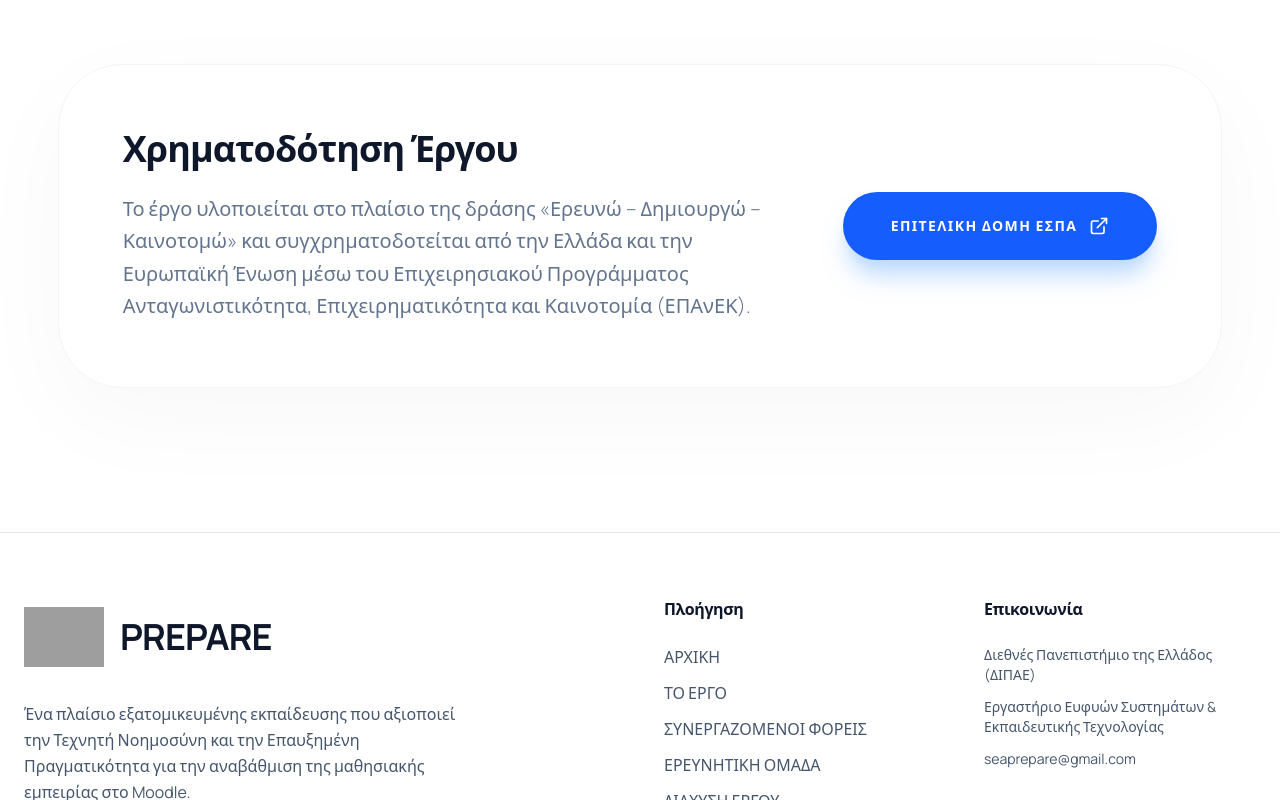
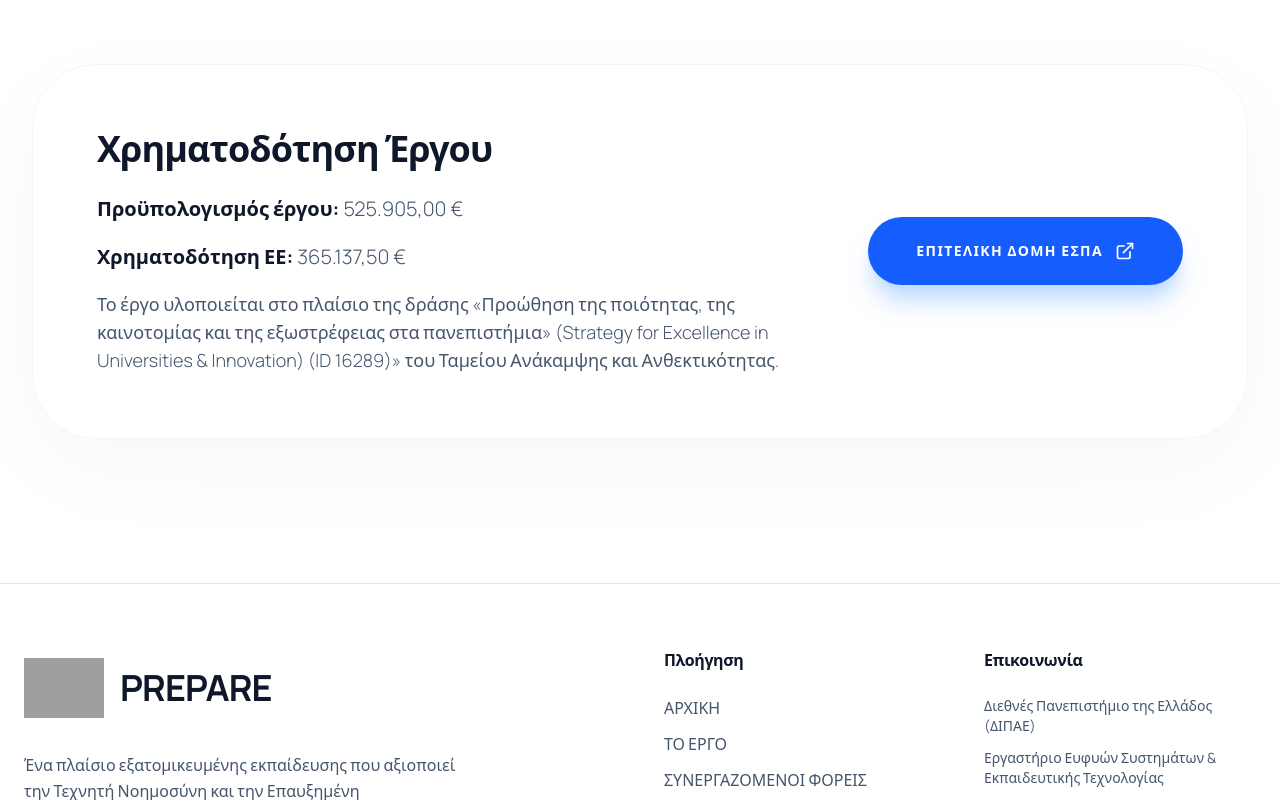
Before and after one commit to markos79/PREPARE, a React (Vite) app: page / in a window 1280 px wide. Shown: the part 4656-5456 px from the top of the page. Built offline with nearby package versions, Linux system fonts and the light colour scheme; grey boxes are pictures that could not be loaded.

Commit message:
refactor: Update app title and funding details
Changes the application title in `index.html` to "PREPARE Project" and updates the funding information section in `src/App.tsx` to include budget details and more specific funding program information.

```diff
--- a/index.html
+++ b/index.html
@@ -3,7 +3,7 @@
   <head>
     <meta charset="UTF-8" />
     <meta name="viewport" content="width=device-width, initial-scale=1.0" />
-    <title>My Google AI Studio App</title>
+    <title>PREPARE Project</title>
   </head>
   <body>
     <div id="root"></div>
--- a/src/App.tsx
+++ b/src/App.tsx
@@ -453,11 +453,19 @@ function Home({ navigateTo }: { navigateTo: (id: string) => void }) {
         <div className="p-8 sm:p-12 md:p-16 rounded-[2rem] sm:rounded-[3rem] md:rounded-[4rem] bg-white border border-slate-100 text-slate-900 relative overflow-hidden shadow-[0_30px_100px_rgb(0,0,0,0.03)]">
           <div className="absolute top-0 right-0 w-[30rem] h-[30rem] bg-blue-50/50 rounded-full -translate-y-1/2 translate-x-1/2 blur-[100px] -z-10" />
           <div className="relative z-10 flex flex-col lg:flex-row items-center justify-between gap-12">
-            <div className="max-w-2xl text-center lg:text-left">
+            <div className="max-w-3xl text-center lg:text-left">
               <h2 className="text-3xl sm:text-4xl font-bold mb-6 tracking-tight">Χρηματοδότηση Έργου</h2>
-              <p className="text-slate-500 text-lg sm:text-xl leading-relaxed font-light">
-                Το έργο υλοποιείται στο πλαίσιο της δράσης «Ερευνώ – Δημιουργώ – Καινοτομώ» και συγχρηματοδοτείται από την Ελλάδα και την Ευρωπαϊκή Ένωση μέσω του Επιχειρησιακού Προγράμματος Ανταγωνιστικότητα, Επιχειρηματικότητα και Καινοτομία (ΕΠΑνΕΚ).
-              </p>
+              <div className="space-y-4 text-slate-600 text-lg sm:text-xl leading-relaxed font-light">
+                <p>
+                  <span className="font-bold text-slate-900">Προϋπολογισμός έργου:</span> 525.905,00 €
+                </p>
+                <p>
+                  <span className="font-bold text-slate-900">Χρηματοδότηση ΕΕ:</span> 365.137,50 €
+                </p>
+                <p className="text-base sm:text-lg">
+                  Το έργο υλοποιείται στο πλαίσιο της δράσης «Προώθηση της ποιότητας, της καινοτομίας και της εξωστρέφειας στα πανεπιστήμια» (Strategy for Excellence in Universities & Innovation) (ID 16289)» του Ταμείου Ανάκαμψης και Ανθεκτικότητας.
+                </p>
+              </div>
             </div>
             <a
               href="https://www.epiteliki.minedu.gov.gr/?page_id=4083&lang=el"
```
